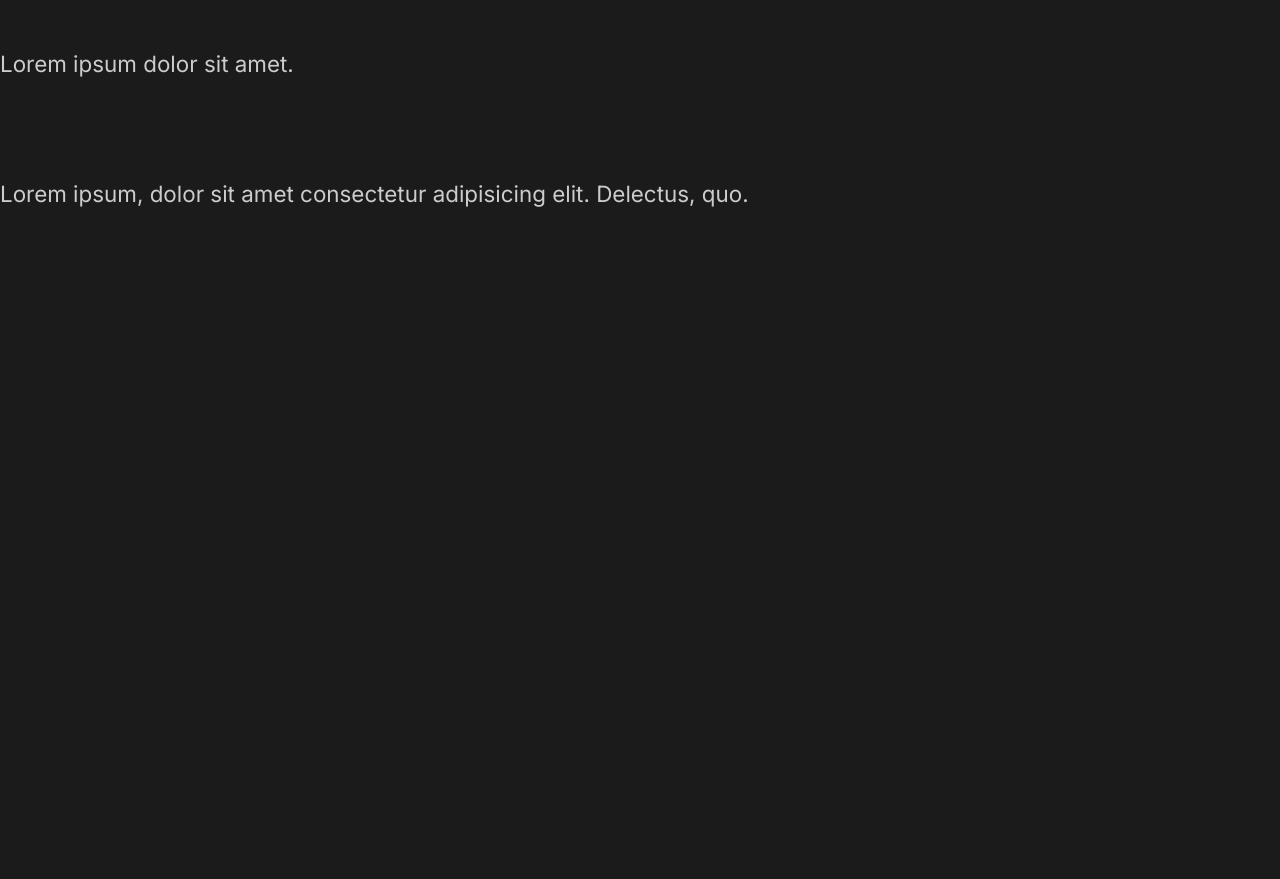
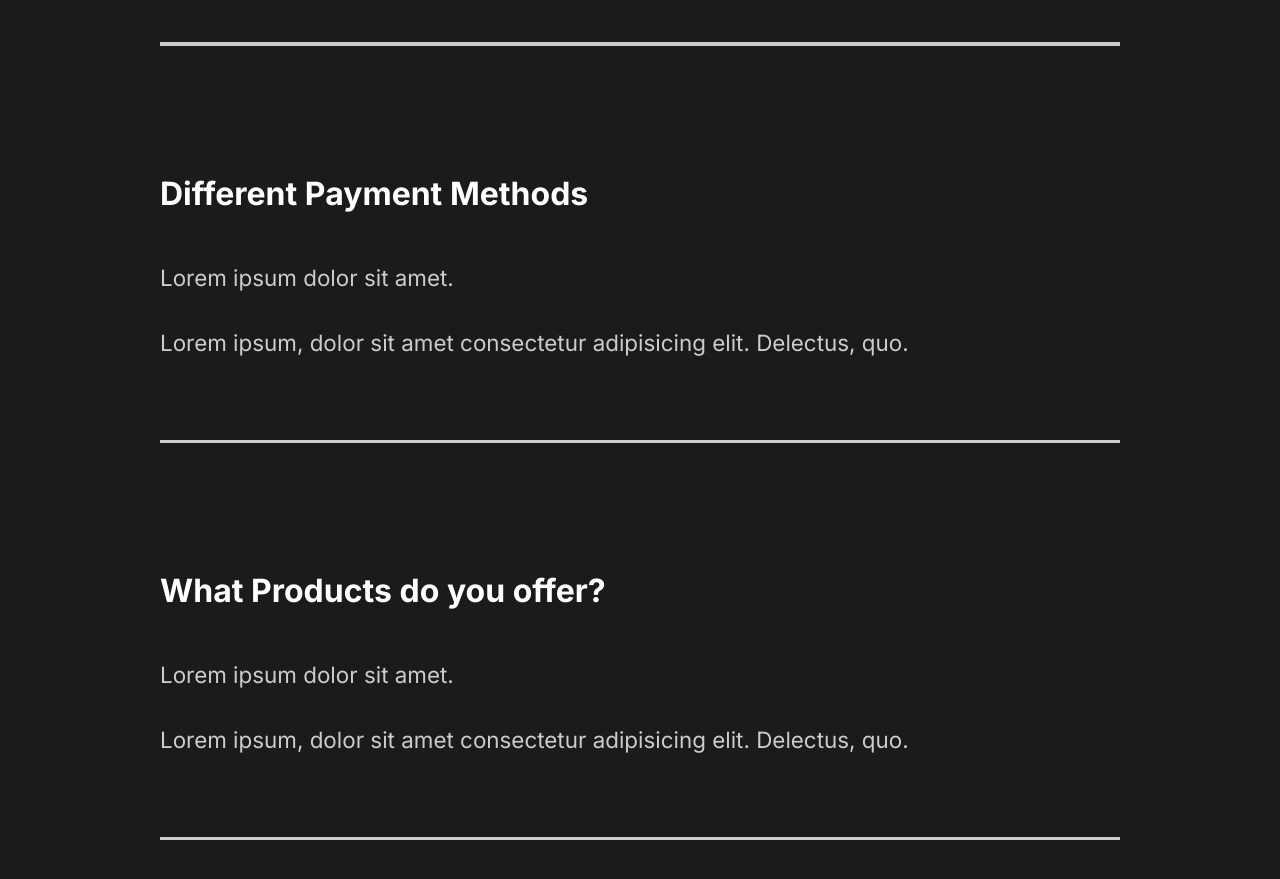
Before and after one commit to Jordyrock15/Capture-Portfolio, a React (Create React App) app: page / in a window 1280 px wide. Shown: the part 3006-3885 px from the top of the page. Before the commit the page ends 3265 px from the top, so only its background shows below. Built offline with nearby package versions, Linux system fonts and the light colour scheme.

Commit message:
Styling FAQ Section

```diff
--- a/src/components/FaqSection.js
+++ b/src/components/FaqSection.js
@@ -1,6 +1,9 @@
+import styled from 'styled-components';
+import { About } from '../styles';
+
 const FaqSection = () => {
 	return (
-		<div className='faq'>
+		<Faq>
 			<h2>
 				Any Questions? <span>FAQ</span>
 			</h2>
@@ -10,6 +13,7 @@
 					<p>Lorem ipsum dolor sit amet.</p>
 					<p>Lorem ipsum, dolor sit amet consectetur adipisicing elit. Delectus, quo.</p>
 				</div>
+				<div className='faq-line'></div>
 			</div>
 			<div className='question'>
 				<h4>Daily Schedule</h4>
@@ -17,6 +21,7 @@
 					<p>Lorem ipsum dolor sit amet.</p>
 					<p>Lorem ipsum, dolor sit amet consectetur adipisicing elit. Delectus, quo.</p>
 				</div>
+				<div className='faq-line'></div>
 			</div>
 			<div className='question'>
 				<h4>Different Payment Methods</h4>
@@ -24,6 +29,7 @@
 					<p>Lorem ipsum dolor sit amet.</p>
 					<p>Lorem ipsum, dolor sit amet consectetur adipisicing elit. Delectus, quo.</p>
 				</div>
+				<div className='faq-line'></div>
 			</div>
 			<div className='question'>
 				<h4>What Products do you offer?</h4>
@@ -31,9 +37,43 @@
 					<p>Lorem ipsum dolor sit amet.</p>
 					<p>Lorem ipsum, dolor sit amet consectetur adipisicing elit. Delectus, quo.</p>
 				</div>
+				<div className='faq-line'></div>
 			</div>
-		</div>
+		</Faq>
 	);
 };
 
+const Faq = styled(About)`
+	display: block;
+
+	span {
+		display: block;
+	}
+
+	h2 {
+		padding-bottom: 2rem;
+		font-weight: lighter;
+	}
+
+	.faq-line {
+		background: #cccccc;
+		height: 0.2rem;
+		margin: 2rem 0rem;
+		width: 100%;
+	}
+
+	.question {
+		padding: 3rem 0rem;
+		cursor: pointer;
+	}
+
+	.answer {
+		padding: 2rem 0rem;
+
+		p {
+			padding: 1rem 0rem;
+		}
+	}
+`;
+
 export default FaqSection;
--- a/src/components/GlobalStyle.js
+++ b/src/components/GlobalStyle.js
@@ -40,6 +40,7 @@
 
     h4 {
         font-weight: bold;
+        font-size: 2rem;
     }
 
     a {
```
